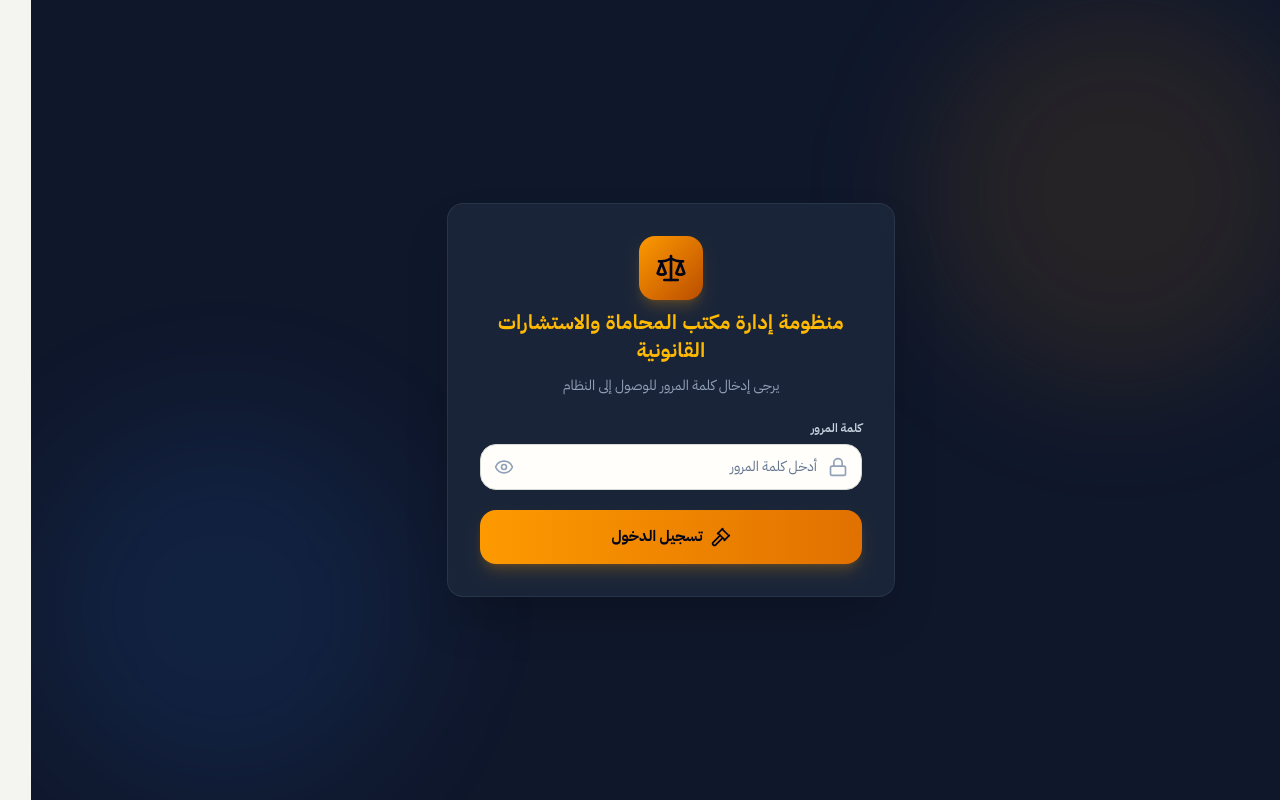
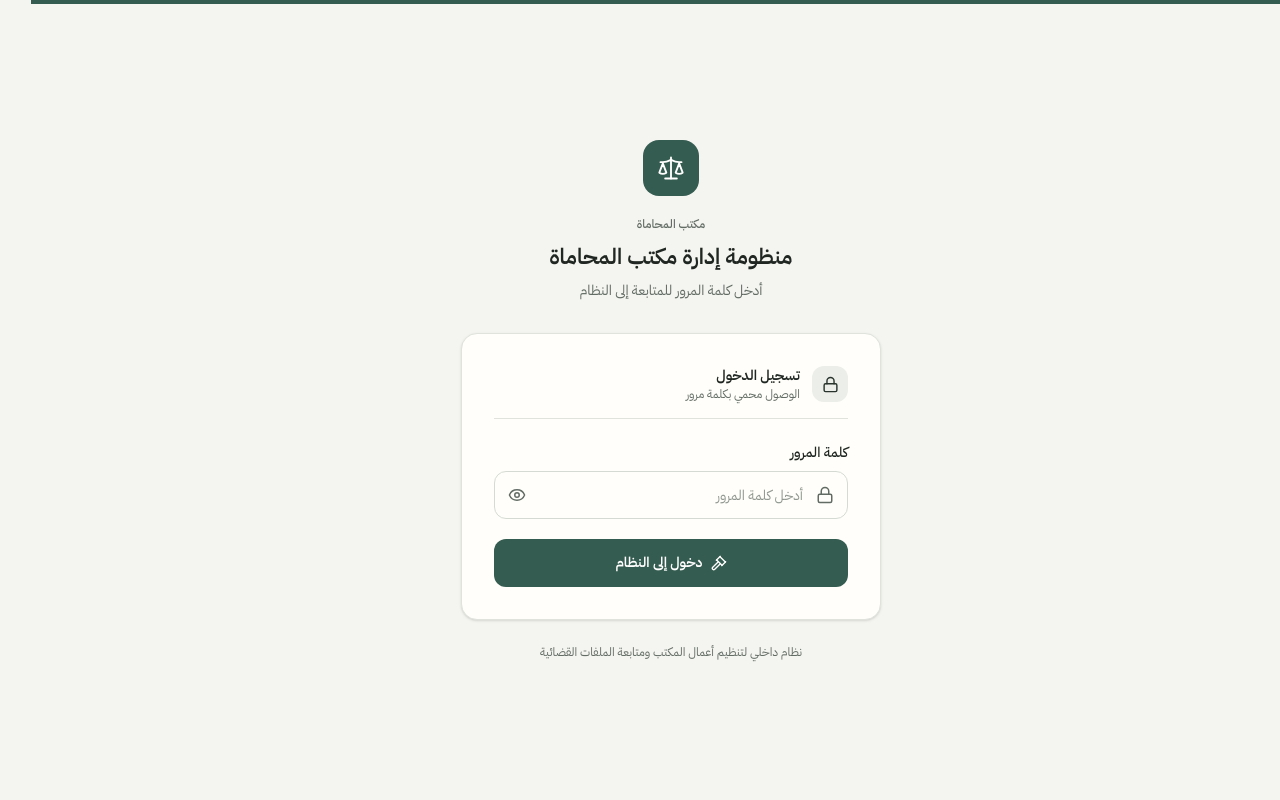
Before and after one commit to saidjmohamed/law-firm-management, a Next.js app: page /login in a window 1280 px wide. Built offline with nearby package versions, Linux system fonts and the light colour scheme.

Commit message:
Redesign Arabic login screen with restrained legal identity

```diff
--- a/src/app/login/page.tsx
+++ b/src/app/login/page.tsx
@@ -30,48 +30,55 @@ export default function LoginPage() {
         const data = await res.json().catch(() => ({}));
         setError(data.error || 'كلمة المرور غير صحيحة');
       }
-    } catch (err) {
-      setError('حدث خطأ في الاتصال بالخادم');
+    } catch {
+      setError('تعذر الاتصال بالخادم، يرجى المحاولة مجدداً');
     } finally {
       setLoading(false);
     }
   };
 
   return (
-    <div dir="rtl" className="min-h-screen flex items-center justify-center bg-slate-900 text-slate-100 p-4 relative overflow-hidden font-sans">
-      <div className="absolute top-0 right-0 w-96 h-96 bg-amber-500/10 rounded-full blur-3xl -z-0 pointer-events-none" />
-      <div className="absolute bottom-0 left-0 w-96 h-96 bg-blue-500/10 rounded-full blur-3xl -z-0 pointer-events-none" />
+    <main dir="rtl" className="relative flex min-h-screen items-center justify-center overflow-hidden bg-background px-4 py-10 text-foreground">
+      <div className="pointer-events-none absolute inset-x-0 top-0 h-1 bg-primary" aria-hidden="true" />
+      <div className="relative z-10 w-full max-w-[420px]">
+        <div className="mb-8 text-center">
+          <div className="mx-auto mb-5 flex h-14 w-14 items-center justify-center rounded-xl bg-primary text-primary-foreground">
+            <Scale className="h-7 w-7" strokeWidth={1.6} />
+          </div>
+          <p className="mb-2 text-xs font-medium text-muted-foreground">مكتب المحاماة</p>
+          <h1 className="text-[22px] font-semibold leading-[1.5] text-foreground">
+            منظومة إدارة مكتب المحاماة
+          </h1>
+          <p className="mt-2 text-sm text-muted-foreground">
+            أدخل كلمة المرور للمتابعة إلى النظام
+          </p>
+        </div>
 
-      <div className="w-full max-w-md z-10">
-        <div className="bg-slate-800/80 backdrop-blur-md border border-slate-700/60 rounded-2xl shadow-2xl p-8 space-y-6">
-          <div className="text-center space-y-3">
-            <div className="inline-flex items-center justify-center w-16 h-16 rounded-2xl bg-gradient-to-br from-amber-500 to-amber-700 text-slate-950 shadow-lg shadow-amber-500/20 mb-2">
-              <Scale className="w-8 h-8" />
+        <section className="rounded-xl border border-border bg-card p-6 shadow-sm sm:p-8">
+          <div className="mb-6 flex items-center gap-3 border-b border-border pb-4">
+            <div className="flex h-9 w-9 items-center justify-center rounded-lg bg-secondary text-secondary-foreground">
+              <Lock className="h-[17px] w-[17px]" />
             </div>
-            <h1 className="text-xl font-bold tracking-wide text-amber-400">
-              منظومة إدارة مكتب المحاماة والاستشارات القانونية
-            </h1>
-            <p className="text-sm text-slate-400">
-              يرجى إدخال كلمة المرور للوصول إلى النظام
-            </p>
+            <div>
+              <h2 className="text-sm font-semibold text-foreground">تسجيل الدخول</h2>
+              <p className="text-xs text-muted-foreground">الوصول محمي بكلمة مرور</p>
+            </div>
           </div>
 
           {error && (
-            <div className="p-3.5 rounded-xl bg-red-500/10 border border-red-500/30 text-red-400 text-sm flex items-center gap-2">
-              <ShieldCheck className="w-4 h-4 shrink-0 text-red-400" />
+            <div role="alert" className="mb-5 flex items-center gap-2 rounded-lg border border-destructive/25 bg-destructive/5 p-3 text-sm text-destructive">
+              <ShieldCheck className="h-4 w-4 shrink-0" />
               <span>{error}</span>
             </div>
           )}
 
           <form onSubmit={handleSubmit} className="space-y-5">
             <div className="space-y-2">
-              <label htmlFor="password" className="block text-xs font-semibold text-slate-300">
+              <label htmlFor="password" className="block text-sm font-medium text-foreground">
                 كلمة المرور
               </label>
               <div className="relative">
-                <div className="absolute inset-y-0 right-0 pr-3.5 flex items-center pointer-events-none text-slate-400">
-                  <Lock className="w-5 h-5" />
-                </div>
+                <Lock className="pointer-events-none absolute inset-y-0 right-3.5 my-auto h-[18px] w-[18px] text-muted-foreground" />
                 <input
                   id="password"
                   type={showPassword ? 'text' : 'password'}
@@ -80,15 +87,15 @@ export default function LoginPage() {
                   autoComplete="current-password"
                   required
                   placeholder="أدخل كلمة المرور"
-                  className="w-full pr-11 pl-11 py-3 bg-slate-900/90 border border-slate-700 rounded-xl text-slate-100 placeholder-slate-500 text-sm focus:outline-none focus:border-amber-500 focus:ring-1 focus:ring-amber-500 transition-all text-right"
+                  className="h-12 w-full rounded-lg border border-input bg-background pe-11 ps-11 text-sm text-foreground outline-none transition-colors placeholder:text-muted-foreground/70 focus:border-primary focus:ring-2 focus:ring-ring/15"
                 />
                 <button
                   type="button"
                   onClick={() => setShowPassword(!showPassword)}
-                  className="absolute inset-y-0 left-0 pl-3.5 flex items-center text-slate-400 hover:text-slate-200 transition-colors"
+                  className="absolute inset-y-0 left-0 flex items-center px-3.5 text-muted-foreground hover:text-foreground"
                   aria-label={showPassword ? 'إخفاء كلمة المرور' : 'إظهار كلمة المرور'}
                 >
-                  {showPassword ? <EyeOff className="w-5 h-5" /> : <Eye className="w-5 h-5" />}
+                  {showPassword ? <EyeOff className="h-[18px] w-[18px]" /> : <Eye className="h-[18px] w-[18px]" />}
                 </button>
               </div>
             </div>
@@ -96,23 +103,27 @@ export default function LoginPage() {
             <button
               type="submit"
               disabled={loading}
-              className="w-full py-3.5 px-4 bg-gradient-to-r from-amber-500 to-amber-600 hover:from-amber-400 hover:to-amber-500 text-slate-950 font-bold rounded-xl shadow-lg shadow-amber-500/20 transition-all duration-200 flex items-center justify-center gap-2 disabled:opacity-50 disabled:cursor-not-allowed"
+              className="flex h-12 w-full items-center justify-center gap-2 rounded-lg bg-primary px-4 text-sm font-semibold text-primary-foreground hover:bg-primary/90 disabled:cursor-not-allowed disabled:opacity-60"
             >
               {loading ? (
                 <>
-                  <Loader2 className="w-5 h-5 animate-spin" />
-                  <span>جاري تسجيل الدخول...</span>
+                  <Loader2 className="h-4 w-4 animate-spin" />
+                  <span>جارٍ التحقق</span>
                 </>
               ) : (
                 <>
-                  <Gavel className="w-5 h-5" />
-                  <span>تسجيل الدخول</span>
+                  <Gavel className="h-4 w-4" />
+                  <span>دخول إلى النظام</span>
                 </>
               )}
             </button>
           </form>
-        </div>
+        </section>
+
+        <p className="mt-6 text-center text-xs text-muted-foreground">
+          نظام داخلي لتنظيم أعمال المكتب ومتابعة الملفات القضائية
+        </p>
       </div>
-    </div>
+    </main>
   );
 }
```
